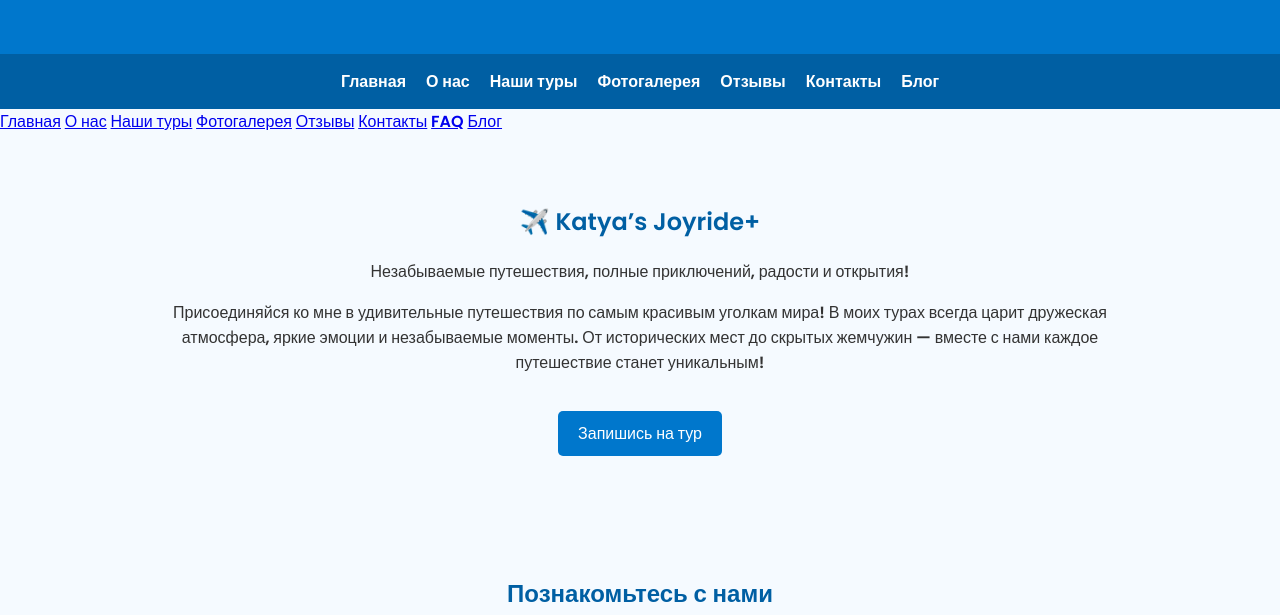
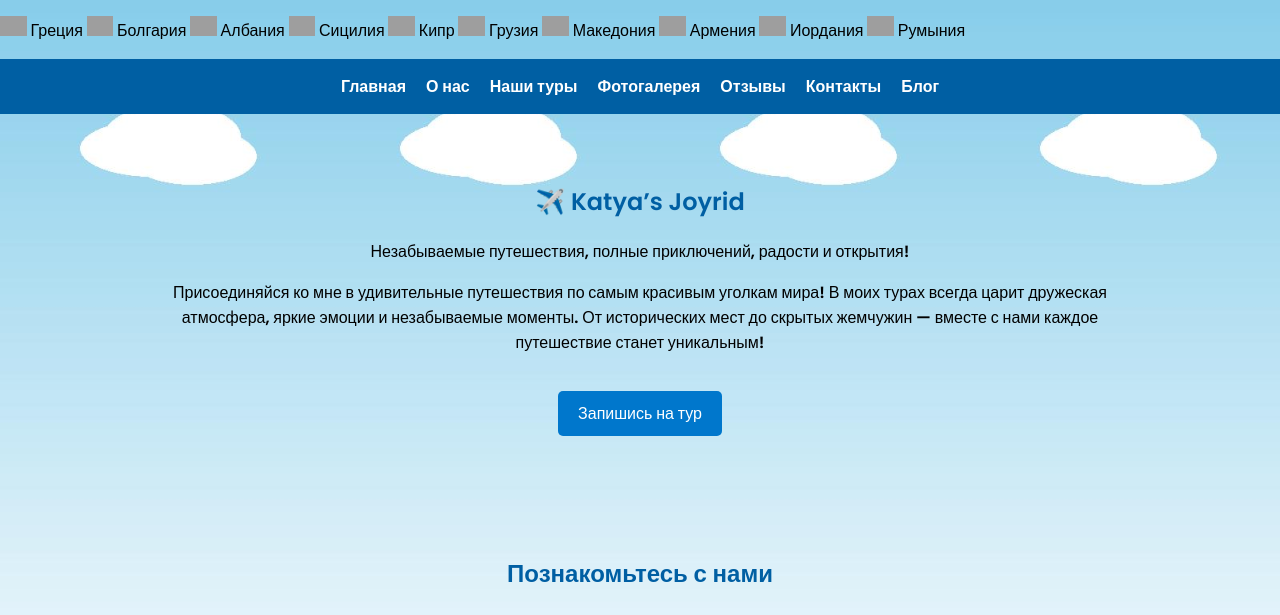
Before and after one commit to dentoplay/nebonutye-site, a plain HTML site: page index.html in a window 1280 px wide. Shown: the top 615 px of the page. Drawn offline with Linux system fonts and the light colour scheme; grey boxes are pictures that could not be loaded.

Commit message:
полная обнова

```diff
--- a/index.html
+++ b/index.html
@@ -7,12 +7,14 @@
   <link href="https://fonts.googleapis.com/css2?family=Poppins:wght@600&display=swap" rel="stylesheet">
   <style>
     body {
-      font-family: 'Poppins', sans-serif;
-      margin: 0;
-      padding: 0;
-      background-color: #f5faff;
-      color: #333;
-    }
+  font-family: 'Poppins', sans-serif;
+  background-image: url('nebonutye_background_nologo.jpg');
+  background-size: cover;
+  background-position: center;
+  background-attachment: fixed;
+  margin: 0;
+  padding: 0;
+}
     nav {
       background: #005fa3;
       padding: 15px;
@@ -52,22 +54,19 @@
   </style>
 </head>
 <body>
-
-<div style="background: #0077cc; color: white; padding: 10px 0; overflow: hidden;">
-  <marquee behavior="scroll" direction="left" scrollamount="6">
-    <img src="https://flagcdn.com/w40/gr.png" style="height:20px;"> Греция |
-    <img src="https://flagcdn.com/w40/bg.png" style="height:20px;"> Болгария |
-    <img src="https://flagcdn.com/w40/al.png" style="height:20px;"> Албания |
-    <img src="https://flagcdn.com/w40/it.png" style="height:20px;"> Сицилия |
-    <img src="https://flagcdn.com/w40/cy.png" style="height:20px;"> Кипр |
-    <img src="https://flagcdn.com/w40/ge.png" style="height:20px;"> Грузия |
-    <img src="https://flagcdn.com/w40/mk.png" style="height:20px;"> Македония |
-    <img src="https://flagcdn.com/w40/am.png" style="height:20px;"> Армения |
-    <img src="https://flagcdn.com/w40/jo.png" style="height:20px;"> Иордания |
-    <img src="https://flagcdn.com/w40/ro.png" style="height:20px;"> Румыния
-  </marquee>
-</div>
-
+  <div class="marquee">
+    <p>
+        <img src="https://flagcdn.com/w40/gr.png" alt="Греция" style="height: 20px;"> Греция
+        <img src="https://flagcdn.com/w40/bg.png" alt="Болгария" style="height: 20px;"> Болгария
+        <img src="https://flagcdn.com/w40/al.png" alt="Албания" style="height: 20px;"> Албания
+        <img src="https://flagcdn.com/w40/it.png" alt="Сицилия" style="height: 20px;"> Сицилия
+        <img src="https://flagcdn.com/w40/cy.png" alt="Кипр" style="height: 20px;"> Кипр
+        <img src="https://flagcdn.com/w40/ge.png" alt="Грузия" style="height: 20px;"> Грузия
+        <img src="https://flagcdn.com/w40/mk.png" alt="Македония" style="height: 20px;"> Македония
+        <img src="https://flagcdn.com/w40/am.png" alt="Армения" style="height: 20px;"> Армения
+        <img src="https://flagcdn.com/w40/jo.png" alt="Иоардания" style="height:20px;"> Иордания
+        <img src="https://flagcdn.com/w40/ro.png" alt="Румыния" style="height:20px;"> Румыния</p>
+  </div>
 
 
 <nav>
@@ -80,18 +79,9 @@
   <a href="https://www.facebook.com/profile.php?id=100087908568047&rdid=tGAu6CYxhMpu1c6d&share_url=https%3A%2F%2Fwww.facebook.com%2Fshare%2F15mNYZ1TvK%2F#" target="_blank">Блог</a>
 </nav>
 
-  <a href="#home">Главная</a>
-  <a href="#about">О нас</a>
-  <a href="#tours">Наши туры</a>
-  <a href="#gallery">Фотогалерея</a>
-  <a href="#reviews">Отзывы</a>
-  <a href="#contacts">Контакты</a>
-  <a href="#faq">FAQ</a>
-  <a href="#blog">Блог</a>
-</nav>
 
 <section id="home">
-  <h1>✈️ Katya’s Joyride+</h1>
+  <h1>✈️ Katya’s Joyrid</h1>
   <p>Незабываемые путешествия, полные приключений, радости и открытия!</p>
   <p>Присоединяйся ко мне в удивительные путешествия по самым красивым уголкам мира! В моих турах всегда царит дружеская атмосфера, яркие эмоции и незабываемые моменты. От исторических мест до скрытых жемчужин — вместе с нами каждое путешествие станет уникальным!</p>
   <a href="#tours" class="button">Запишись на тур</a>
```
Also changed, not shown: tours.html (+3 -6 lines).
